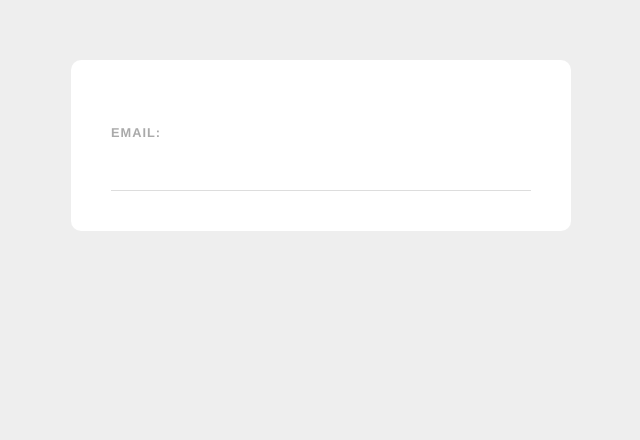
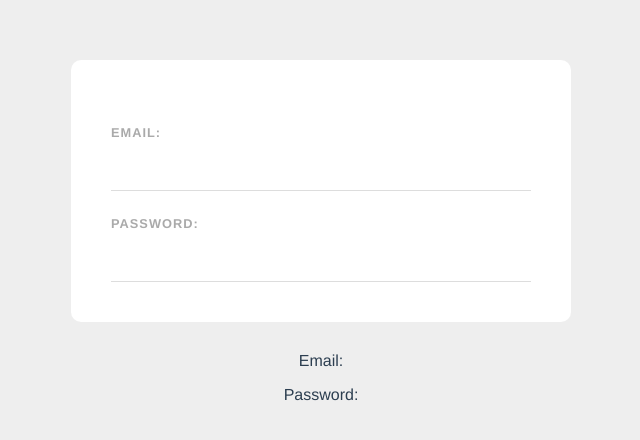
Before and after one commit to PedroHamzehT/web-form, a Vue app: page / in a window 1280 px wide. Shown: the top 440 px of the page, without its empty margins (319-959 px from the left). Built offline with nearby package versions, Linux system fonts and the light colour scheme.

Commit message:
Add the v-model directive to bind the values of the form

```diff
--- a/src/components/SignupForm.vue
+++ b/src/components/SignupForm.vue
@@ -1,13 +1,24 @@
 <template>
   <form>
     <label>Email: </label>
-    <input type="email" required />
+    <input type="email" required v-model="email"/>
+
+    <label>Password: </label>
+    <input type="password" required v-model="password"/>
   </form>
+
+  <p>Email: {{ email }} </p>
+  <p>Password: {{ password }} </p>
 </template>
 
 <script>
 export default {
-
+  data() {
+    return {
+      email: '',
+      password: '',
+    }
+  }
 }
 </script>
 
```
